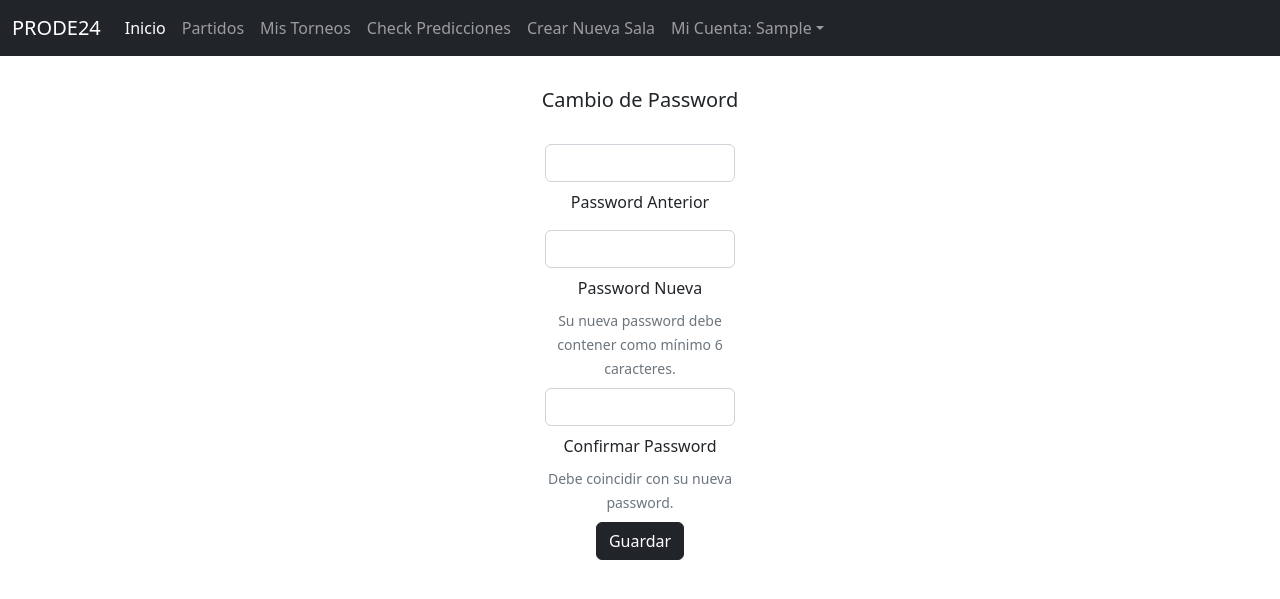
After one commit to deeivid12/prode_qatar_2022, a Django app: page /accounts/password in a window 1280 px wide. The commit adds this page. Shown: the top 599 px of the page. Run offline with Django 4.2, Linux system fonts and the light colour scheme; the visitor is signed in with stand-in values (Sample User, id 1).

Commit message:
Add view and template to change the password within the app

```diff
--- /dev/null
+++ b/prode_qatar_2022/members/templates/auth/change-password.html
@@ -0,0 +1,46 @@
+{% extends 'tournaments/base.html' %}
+
+{% block title %}
+<title>Cambio de Password</title>
+{% endblock %}
+
+{% block content %}
+<div class="row">
+	<div class="col mt-2 mb-4">
+		<h5>Cambio de Password</h5>
+	</div>
+</div>
+<div class="row">
+	<div class="col-8 col-sm-6 col-md-4 col-lg-3 col-xl-2 mx-auto form-group">
+		<form method="post">
+			{% csrf_token %}
+			<!-- Password input -->
+			<div class="form-outline mb-2">
+				<input type="password" name="old_password" id="id_old_password" required class="form-control mb-2" />
+				<label class="form-label" for="id_old_password">Password Anterior</label>
+			</div>
+
+			<div class="form-outline mb-2">
+			  <input type="password" name="new_password1" id="id_new_password1" required class="form-control mb-2" />
+			  <label class="form-label" for="id_new_password1">Password Nueva</label>
+			</br>
+			  <small id="usernameHelpBlock" class="form-text text-muted">
+				Su nueva password debe contener como mínimo 6 caracteres.
+			  </small>
+			</div>
+
+			<div class="form-outline mb-2">
+				<input type="password" name="new_password2" id="id_new_password2" required class="form-control mb-2" />
+				<label class="form-label" for="id_new_password2">Confirmar Password</label>
+			</br>
+				<small id="usernameHelpBlock" class="form-text text-muted">
+				Debe coincidir con su nueva password.
+				</small>
+			</div>
+
+			<!-- Submit button -->
+			<button type="submit" class="btn btn-dark btn-block mb-4">Guardar</button>
+		  </form>
+	</div>
+</div>
+{% endblock %}
--- a/prode_qatar_2022/members/urls.py
+++ b/prode_qatar_2022/members/urls.py
@@ -1,3 +1,4 @@
+from django.contrib.auth import views as auth_views
 from django.urls import path
 from members import views
 
@@ -5,4 +6,5 @@ urlpatterns = [
     path("login", views.login_user, name="login"),
     path("logout_user", views.logout_user, name="logout"),
     path("register", views.register_user, name="register"),
+    path("password", views.PasswordChangeView.as_view(template_name='auth/change-password.html'), name="change_password"),
 ]
--- a/prode_qatar_2022/members/views.py
+++ b/prode_qatar_2022/members/views.py
@@ -1,7 +1,9 @@
 from django.shortcuts import render, redirect
 from django.contrib.auth import authenticate, login, logout
 from django.contrib import messages
-from django.contrib.auth.forms import UserCreationForm
+from django.contrib.auth.forms import UserCreationForm, PasswordChangeForm
+from django.contrib.auth.views import PasswordChangeView
+from django.urls import reverse_lazy
 
 
 def login_user(request):
@@ -48,3 +50,15 @@ def logout_user(request):
     logout(request)
     messages.success(request, ("Sesión cerrada correctamente"))
     return redirect("login")
+
+class PasswordChangeView(PasswordChangeView):
+    form_class = PasswordChangeForm
+    success_url = reverse_lazy('welcome')
+
+    def form_valid(self, form):
+        messages.success(self.request, 'Ha cambiado su password correctamente')
+        return super().form_valid(form)
+
+    def form_invalid(self, form):
+        messages.error(self.request, 'Error al cambiar password')
+        return super().form_invalid(form)
--- a/prode_qatar_2022/tournaments/templates/tournaments/base.html
+++ b/prode_qatar_2022/tournaments/templates/tournaments/base.html
@@ -47,6 +47,7 @@
 						<a class="nav-link dropdown-toggle" data-bs-toggle="dropdown" href="#" role="button"
 							aria-haspopup="true" aria-expanded="false">Mi Cuenta: {{user.username|title}}</a>
 						<div class="dropdown-menu">
+							<a class="dropdown-item" href="{% url 'change_password' %}">Cambiar Password</a>
 							<a class="dropdown-item" href="{% url 'logout' %}">Cerrar Sesion</a>
 						</div>
 					</li>
--- a/prode_qatar_2022/tournaments/templates/tournaments/welcome.html
+++ b/prode_qatar_2022/tournaments/templates/tournaments/welcome.html
@@ -8,7 +8,7 @@
 <div class="row">
 	<div class="col col-md-8 col-lg-6 col-xl-4 mx-auto mt-2 mb-4">
 		<h5>¡Hola, {{user.username|title}}!</h5>
-		<h6>¡Gracias por ser parte del Prode ARG 2023!</h6>
+		<h6>¡Gracias por ser parte del PRODE24!</h6>
 		</br>
 		<p class="text-center">A continuación verás las reglas básicas del juego:</p>
 		<ul class="list-group border border-dark">
```
